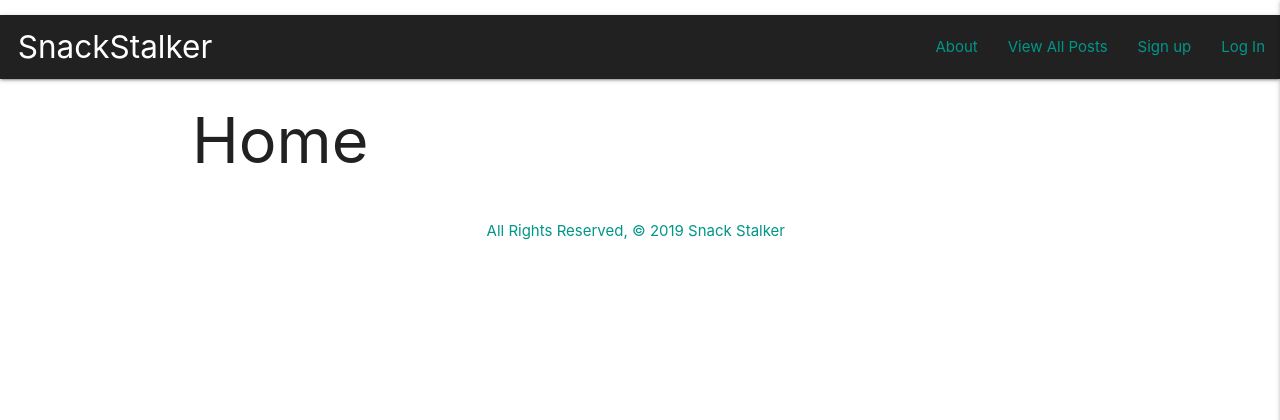
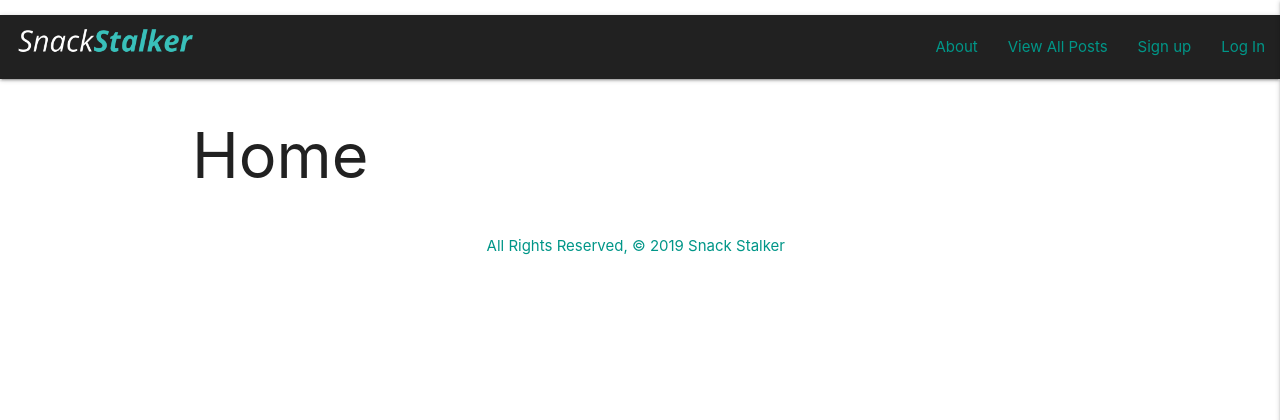
Before and after one commit to Codeebk/snackstalker1, a Django app: page / in a window 1280 px wide. Shown: the top 420 px of the page. Run offline with Django 3.2, Linux system fonts and the light colour scheme; some web fonts are replaced.

Commit message:
add word logo

```diff
--- a/main_app/static/css/style.css
+++ b/main_app/static/css/style.css
@@ -2,7 +2,15 @@
     z-index: 1;
 }
 
-nav {
+.navbar-fixed {
     margin-top: 15px;
 
 }
+
+img {
+    margin-top: 5px;
+}
+
+/* #logo {
+    height: 58px;
+} */
--- a/main_app/templates/base.html
+++ b/main_app/templates/base.html
@@ -13,21 +13,25 @@
     <link href="https://fonts.googleapis.com/icon?family=Material+Icons" rel="stylesheet">
     <script src="https://cdnjs.cloudflare.com/ajax/libs/materialize/1.0.0/js/materialize.min.js"></script>
 
+
 </head>
 <body>
     <header class="navbar-fixed">
         <nav>
             <div class="nav-wrapper grey darken-4">
+                <ul>
 
-                <ul>
-                    <a href="/" class="left brand-logo">&nbsp;&nbsp;SnackStalker</a>
+                    <a href="/" class="left brand-logo">&nbsp;&nbsp;<img src={% static "images/SnackStalker_Text_WhiteTeal.png" %} width="175"></a>
 
 
 
                     <a href="#" data-target="mobile-demo" class="right sidenav-trigger"><i class="material-icons">dehaze</i></a>
 
 
-                </ul>
+
+            </ul>
+
+
                 <ul class="right hide-on-med-and-down">
                     <li><a class="teal-text text-teal lighten-2" href="{% url 'about' %}">About</a></li>
                     <li><a class="teal-text text-teal lighten-2" href="{% url 'index' %}">View All Posts</a></li>
```
Also changed, not shown: snackstalker1/settings.py (+4 -4 lines), main_app/static/images/SnackStalker_Text_WhiteTeal.png (added).
